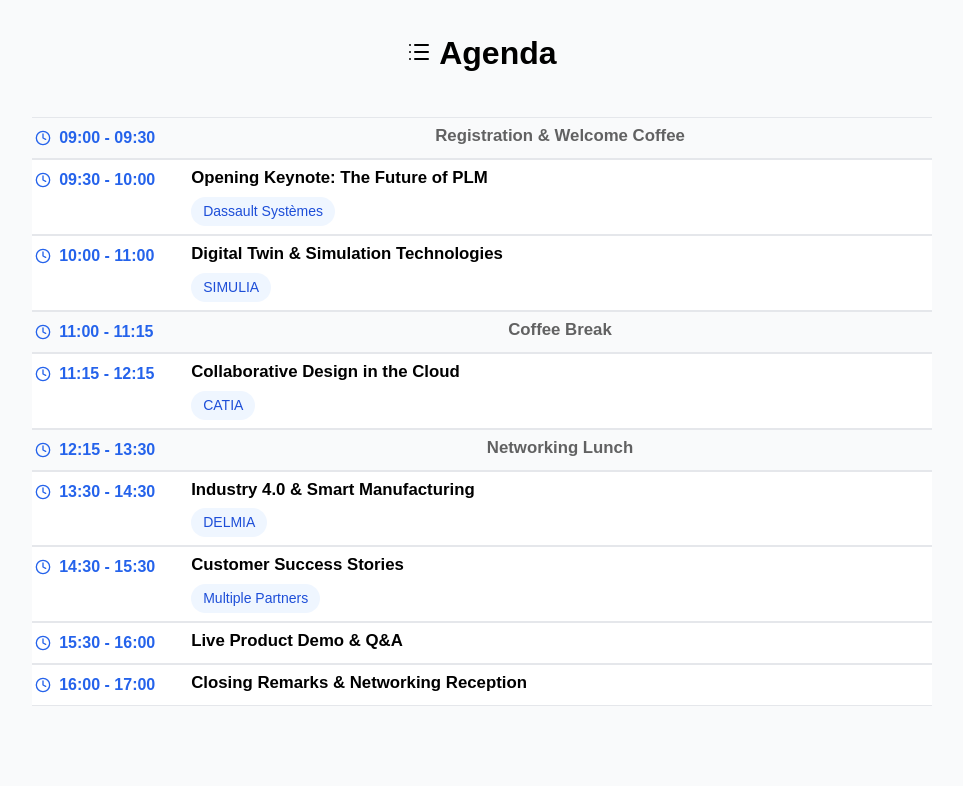
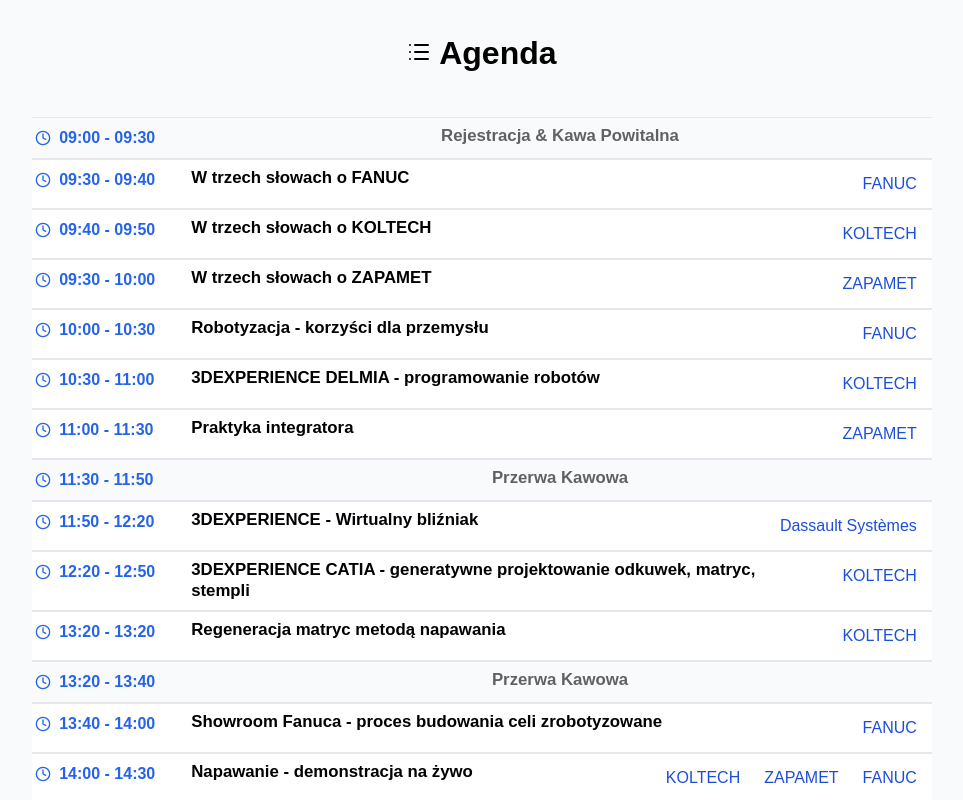
Before and after one commit to koltech-mh/koltech-mh.github.io, a React (Vite) app: page / in a window 1280 px wide. Shown: the part 1340-2140 px from the top of the page, without its empty margins (158-1121 px from the left). Built offline with nearby package versions, Linux system fonts and the light colour scheme.

Commit message:
agenda data speakers styling

```diff
--- a/src/components/Agenda.css
+++ b/src/components/Agenda.css
@@ -112,7 +112,19 @@
   margin-bottom: 0.5rem;
 }
 
-/* Partner tag */
+/* SPEAKERS tag */
+.agenda-speakers{
+
+}
+.agenda-speaker {
+  display: inline-block;
+
+  color: #1d4ed8; /* blue-700 */
+  padding: 0.25rem 0.75rem;
+  border-radius: 999px;
+}
+
+/* Old speaker tag under desc. */
 .agenda-partner {
   display: inline-block;
   background: #eff6ff; /* blue-50 */
--- a/src/components/Agenda.tsx
+++ b/src/components/Agenda.tsx
@@ -5,21 +5,28 @@
   time: string;
   title: string;
   description?: string;
-  partner?: string;
+  speaker?: string[];
   break?: boolean;
 }
 
 const agendaItems: AgendaItem[] = [
-  { time: "09:00 - 09:30", title: "Registration & Welcome Coffee", break: true   },
-  { time: "09:30 - 10:00", title: "Opening Keynote: The Future of PLM", description: "Discover how 3DEXPERIENCE is transforming product development", partner: "Dassault Systèmes" },
-  { time: "10:00 - 11:00", title: "Digital Twin & Simulation Technologies", description: "Learn how to create virtual replicas for enhanced product testing", partner: "SIMULIA" },
-  { time: "11:00 - 11:15", title: "Coffee Break", break: true  },
-  { time: "11:15 - 12:15", title: "Collaborative Design in the Cloud", description: "Best practices for team collaboration using 3DEXPERIENCE platform", partner: "CATIA" },
-  { time: "12:15 - 13:30", title: "Networking Lunch", description: "Connect with partners and industry peers", break: true  },
-  { time: "13:30 - 14:30", title: "Industry 4.0 & Smart Manufacturing", description: "Implementing PLM for manufacturing excellence", partner: "DELMIA" },
-  { time: "14:30 - 15:30", title: "Customer Success Stories", description: "Real-world case studies from leading manufacturers", partner: "Multiple Partners" },
-  { time: "15:30 - 16:00", title: "Live Product Demo & Q&A", description: "Interactive demonstration of 3DEXPERIENCE capabilities" },
-  { time: "16:00 - 17:00", title: "Closing Remarks & Networking Reception", description: "Wrap-up and final networking opportunity" },
+  { time: "09:00 - 09:30", title: "Rejestracja & Kawa Powitalna", break: true   },
+  { time: "09:30 - 09:40", title: "W trzech słowach o FANUC", speaker: ["FANUC"] },
+  { time: "09:40 - 09:50", title: "W trzech słowach o KOLTECH", speaker: ["KOLTECH"] },
+  { time: "09:30 - 10:00", title: "W trzech słowach o ZAPAMET", speaker: ["ZAPAMET"] },
+  { time: "10:00 - 10:30", title: "Robotyzacja - korzyści dla przemysłu", description: "O produktach firmy FANUC, zastosowaniach robotów i korzyściach płynących z ich zastosowania.", speaker: ["FANUC"] },
+  { time: "10:30 - 11:00", title: "3DEXPERIENCE DELMIA - programowanie robotów", description: "Zaprezentujemy aplikacje z rodziny DELMIA, słóżące do programowania robotów i tworzenia zdigitalizowanych komórek robotycznych.", speaker: ["KOLTECH"] },
+  { time: "11:00 - 11:30", title: "Praktyka integratora", speaker: ["ZAPAMET"] },
+  { time: "11:30 - 11:50", title: "Przerwa Kawowa", break: true  },
+  { time: "11:50 - 12:20", title: "3DEXPERIENCE - Wirtualny bliźniak", speaker: ["Dassault Systèmes"] },
+  { time: "12:20 - 12:50", title: "3DEXPERIENCE CATIA - generatywne projektowanie odkuwek, matryc, stempli", speaker: ["KOLTECH"] },
+  { time: "13:20 - 13:20", title: "Regeneracja matryc metodą napawania", description:"O innowacyjnym, zautomatyzowanym procesie regeneracji matryc w teorii", speaker: ["KOLTECH"] },
+  { time: "13:20 - 13:40", title: "Przerwa Kawowa", break: true  },
+  { time: "13:40 - 14:00", title: "Showroom Fanuca - proces budowania celi zrobotyzowane", speaker: ["FANUC"]  },
+  { time: "14:00 - 14:30", title: "Napawanie - demonstracja na żywo", description: "Wisieńka na torcie całego wydarzenia! Wraz z partnerami pokażemy w praktyce regenerację matrycy przy pomocy robota.", speaker: ["KOLTECH", "ZAPAMET", "FANUC"] },
+  { time: "14:30 - 15:30", title: "Podsumowanie, Pytania i Odpowiedzi" },
+  { time: "14:45 - 15:45", title: "Lunch", description: "Nawiąż kontakt z partnerami i przedstawicielami branży, przy ciepłym posiłku", break: true  },
+  { time: "15:45 - 16:30", title: "Rozmowy W Kuluarach", description: "Spragniony informacji? Jesteśmy tu dla Ciebie! Porozmawiajmy!", break: true  },
 ];
 
 export function Agenda() {
@@ -51,11 +58,15 @@
                     <h4 className="agenda-item-title">{item.title}</h4>
                     {item.description && (<p className="agenda-description">{item.description}</p>)}
 
-                    {item.partner && (
-                      <div className="agenda-partner">{item.partner}</div>
-                    )}
+
                   </div>
 
+                  {/* Speaker */}
+                  {item.speaker && item.speaker.length > 0 && (
+                    <div className="agenda-speakers">
+                      {item.speaker.map((spk, index) => (<div key={index} className="agenda-speaker">{spk}</div>))}
+                    </div>
+                  )}
                 </div>
               </div>
             ))}
```
